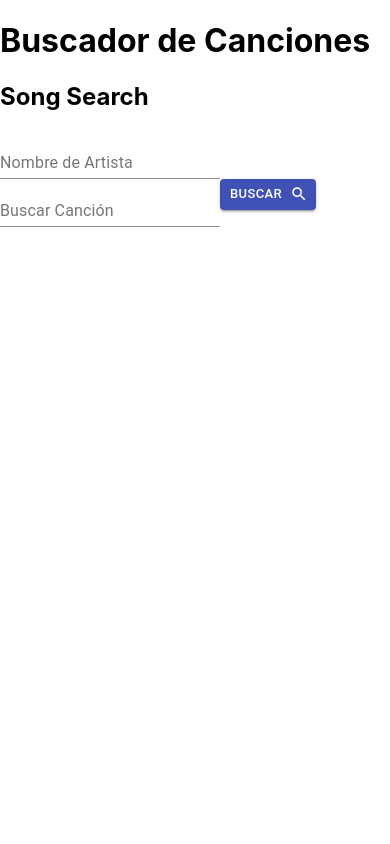
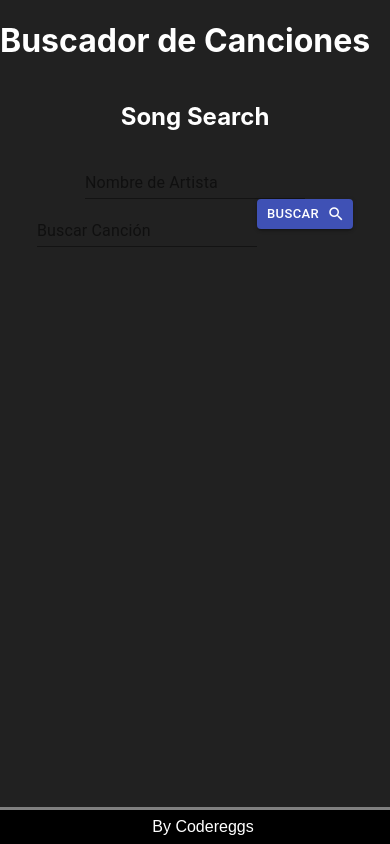
Before and after one commit to Codereggs/Buscador-Lyrics-Bio, a React (Create React App) app: page / in a window 390 px wide. Built offline with nearby package versions, Linux system fonts and the light colour scheme.

Commit message:
feat css changes for mobile

```diff
--- a/public/index.html
+++ b/public/index.html
@@ -9,36 +9,12 @@
   <meta name="description" content="Web site created using create-react-app" />
   <link rel="stylesheet" href="https://fonts.googleapis.com/icon?family=Material+Icons" />
   <link rel="apple-touch-icon" href="%PUBLIC_URL%/logo192.png" />
-  <!--
-      manifest.json provides metadata used when your web app is installed on a
-      user's mobile device or desktop. See https://developers.google.com/web/fundamentals/web-app-manifest/
-    -->
   <link rel="manifest" href="%PUBLIC_URL%/manifest.json" />
-  <!--
-      Notice the use of %PUBLIC_URL% in the tags above.
-      It will be replaced with the URL of the `public` folder during the build.
-      Only files inside the `public` folder can be referenced from the HTML.
-
-      Unlike "/favicon.ico" or "favicon.ico", "%PUBLIC_URL%/favicon.ico" will
-      work correctly both with client-side routing and a non-root public URL.
-      Learn how to configure a non-root public URL by running `npm run build`.
-    -->
-  <title>React App</title>
+  <title>MusicSearch</title>
 </head>
 
 <body>
-  <noscript>You need to enable JavaScript to run this app.</noscript>
   <div id="root"></div>
-  <!--
-      This HTML file is a template.
-      If you open it directly in the browser, you will see an empty page.
-
-      You can add webfonts, meta tags, or analytics to this file.
-      The build step will place the bundled scripts into the <body> tag.
-
-      To begin the development, run `npm start` or `yarn start`.
-      To create a production bundle, use `npm run build` or `yarn build`.
-    -->
 </body>
 
 </html>
--- a/src/App.css
+++ b/src/App.css
@@ -1,14 +1,8 @@
-.App {
+.songSearch {
+  display: flex;
+  justify-content: center;
+  align-items: center;
+  flex-direction: column;
+  flex-wrap: wrap;
   text-align: center;
 }
-
-.App-logo {
-  height: 40vmin;
-  pointer-events: none;
-}
-
-@media (prefers-reduced-motion: no-preference) {
-  .App-logo {
-    animation: App-logo-spin infinite 20s linear;
-  }
-}
--- a/src/App.js
+++ b/src/App.js
@@ -1,10 +1,13 @@
+import { Footer } from "./components/Footer";
 import { SongSearch } from "./components/SongSearch";
+import "./App.css";
 
 function App() {
   return (
     <div className="App">
       <h1>Buscador de Canciones</h1>
       <SongSearch />
+      <Footer />
     </div>
   );
 }
--- /dev/null
+++ b/src/components/Footer.js
@@ -0,0 +1,34 @@
+import React from "react";
+
+export const Footer = () => {
+  return (
+    <section
+      className="app-sections"
+      key={3}
+      style={{
+        backgroundColor: "black",
+        color: "white",
+        borderTop: "3px solid gray",
+        padding: "0.5rem",
+        position: "fixed",
+        bottom: 0,
+        display: "flex",
+        flexDirection: "column",
+        marginTop: "2rem",
+        zIndex: "2",
+        width: "100%",
+      }}
+    >
+      <p
+        style={{
+          fontFamily: "'Teko', sans-serif",
+          alignSelf: "center",
+          justifySelf: "center",
+          margin: "auto",
+        }}
+      >
+        By Codereggs
+      </p>
+    </section>
+  );
+};
--- a/src/components/SongSearch.js
+++ b/src/components/SongSearch.js
@@ -36,7 +36,7 @@ export const SongSearch = () => {
     setSearch(data);
   };
   return (
-    <div>
+    <div className="songSearch">
       <h2>Song Search</h2>
       <article className="grid-1-3 ">
         <SongForm handleSearch={handleSearch} />
--- a/src/index.css
+++ b/src/index.css
@@ -1,3 +1,12 @@
+@import-normalize;
+:root {
+  --primary-color: #212121;
+  --second-color: #323232;
+  --third-color: #0d7377;
+  --fourth-color: #14ffec;
+  --font-color: #fff;
+}
+
 body {
   margin: 0;
   font-family: -apple-system, BlinkMacSystemFont, "Segoe UI", "Roboto", "Oxygen",
@@ -5,6 +14,8 @@ body {
     sans-serif;
   -webkit-font-smoothing: antialiased;
   -moz-osx-font-smoothing: grayscale;
+  background-color: var(--primary-color);
+  color: var(--font-color);
 }
 
 code {
```
Also changed, not shown: src/index.js (+7 -6 lines).
